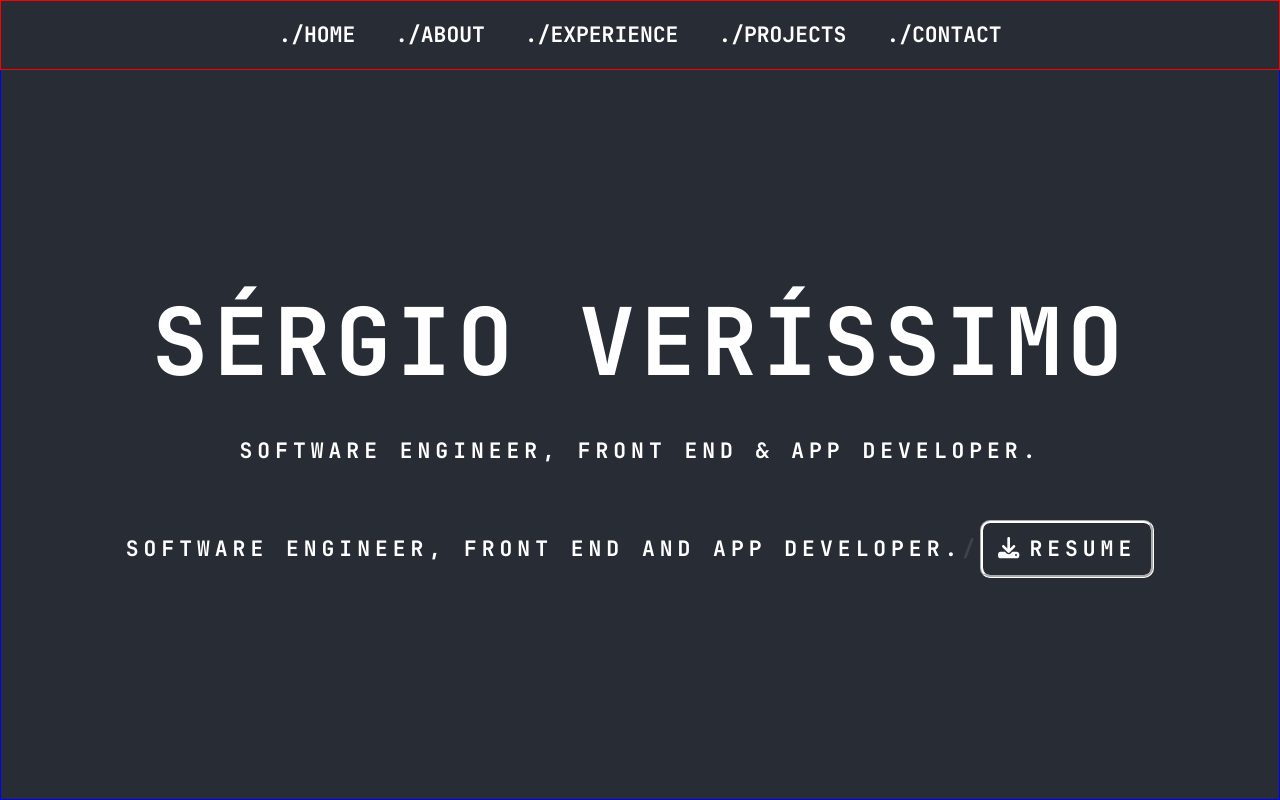
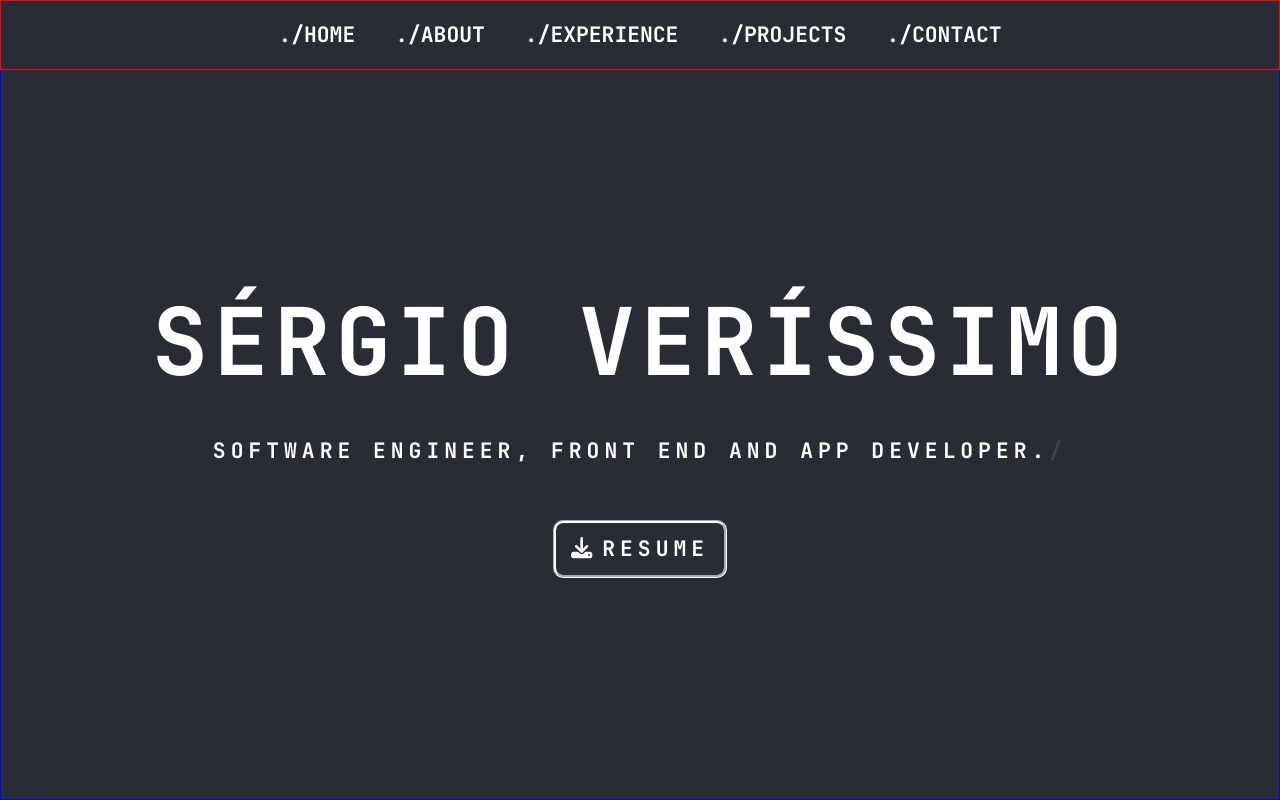
Before and after one commit to SergioVerissimo1/portfolio, a React (Create React App) app: page / in a window 1280 px wide. Shown: the top 800 px of the page. Built offline with nearby package versions, Linux system fonts and the light colour scheme.

Commit message:
Update HomePage.tsx

```diff
--- a/src/pages/HomePage/HomePage.tsx
+++ b/src/pages/HomePage/HomePage.tsx
@@ -11,15 +11,14 @@ const HomePage = () => (
       <div>
         <h1 className={styles.title}>SÉRGIO VERÍSSIMO</h1>
         <h3 className={styles.subtitle}>
-          SOFTWARE ENGINEER, FRONT END & APP DEVELOPER.
-        </h3>
-         <ReactTyped
-            className={styles.subtitle}
+        <ReactTyped
             strings={["SOFTWARE ENGINEER, FRONT END AND APP DEVELOPER."]}
             typeSpeed={100}
             cursorChar="/"
             startWhenVisible
           />
+        </h3>
+
         <button className={styles.button}><FontAwesomeIcon className={styles.icon} icon={faDownload} />RESUME</button>
       </div>
     }
```
